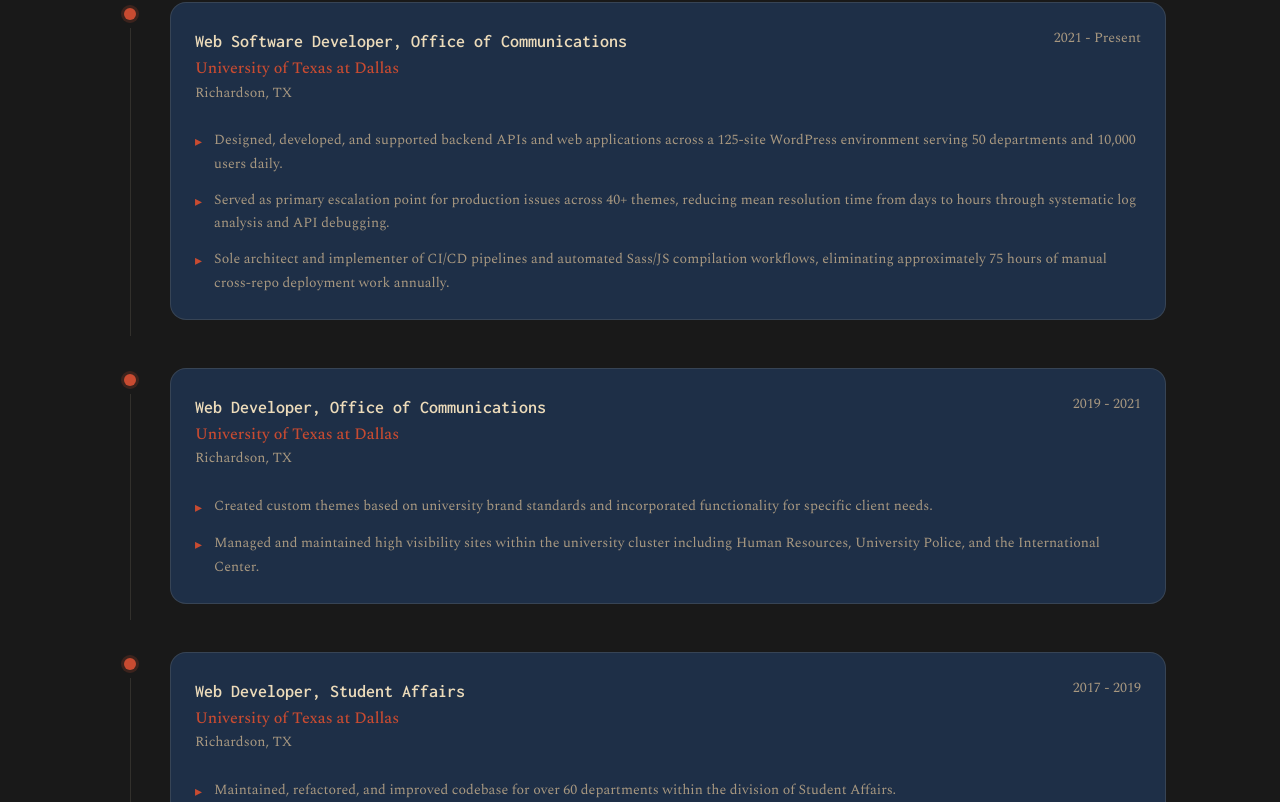
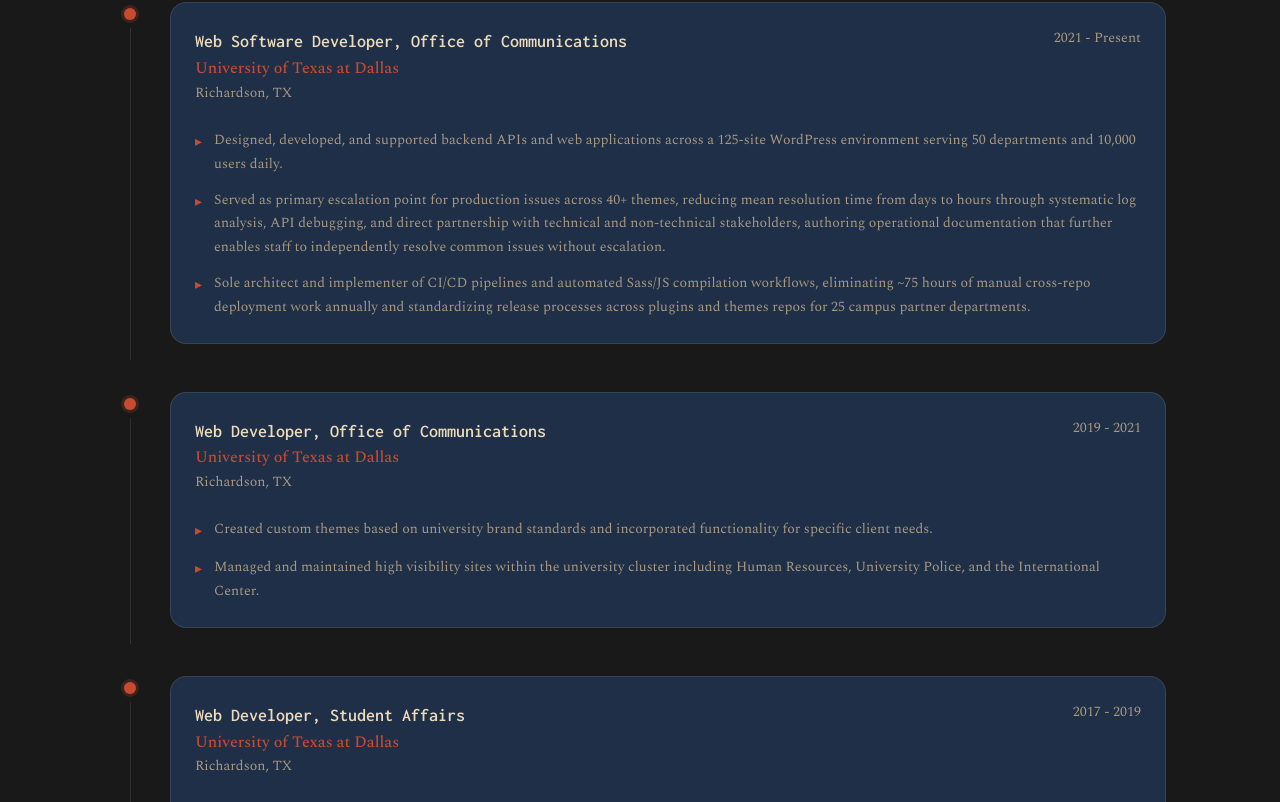
Before and after one commit to ssalhanick/brand, a React (Vite) app: page / in a window 1280 px wide. Shown: the part 2908-3710 px from the top of the page. Built offline with nearby package versions, Linux system fonts and the light colour scheme.

Commit message:
adding more metrics

```diff
--- a/src/sections/Experience.tsx
+++ b/src/sections/Experience.tsx
@@ -18,8 +18,8 @@ const experiences: Experience[] = [
         type: 'Full-time',
         highlights: [
             'Designed, developed, and supported backend APIs and web applications across a 125-site WordPress environment serving 50 departments and 10,000 users daily.',
-            'Served as primary escalation point for production issues across 40+ themes, reducing mean resolution time from days to hours through systematic log analysis and API debugging.',
-            'Sole architect and implementer of CI/CD pipelines and automated Sass/JS compilation workflows, eliminating approximately 75 hours of manual cross-repo deployment work annually.',
+            'Served as primary escalation point for production issues across 40+ themes, reducing mean resolution time from days to hours through systematic log analysis, API debugging, and direct partnership with technical and non-technical stakeholders, authoring operational documentation that further enables staff to independently resolve common issues without escalation.',
+            'Sole architect and implementer of CI/CD pipelines and automated Sass/JS compilation workflows, eliminating ~75 hours of manual cross-repo deployment work annually and standardizing release processes across plugins and themes repos for 25 campus partner departments.',
         ],
     },
     {
```
